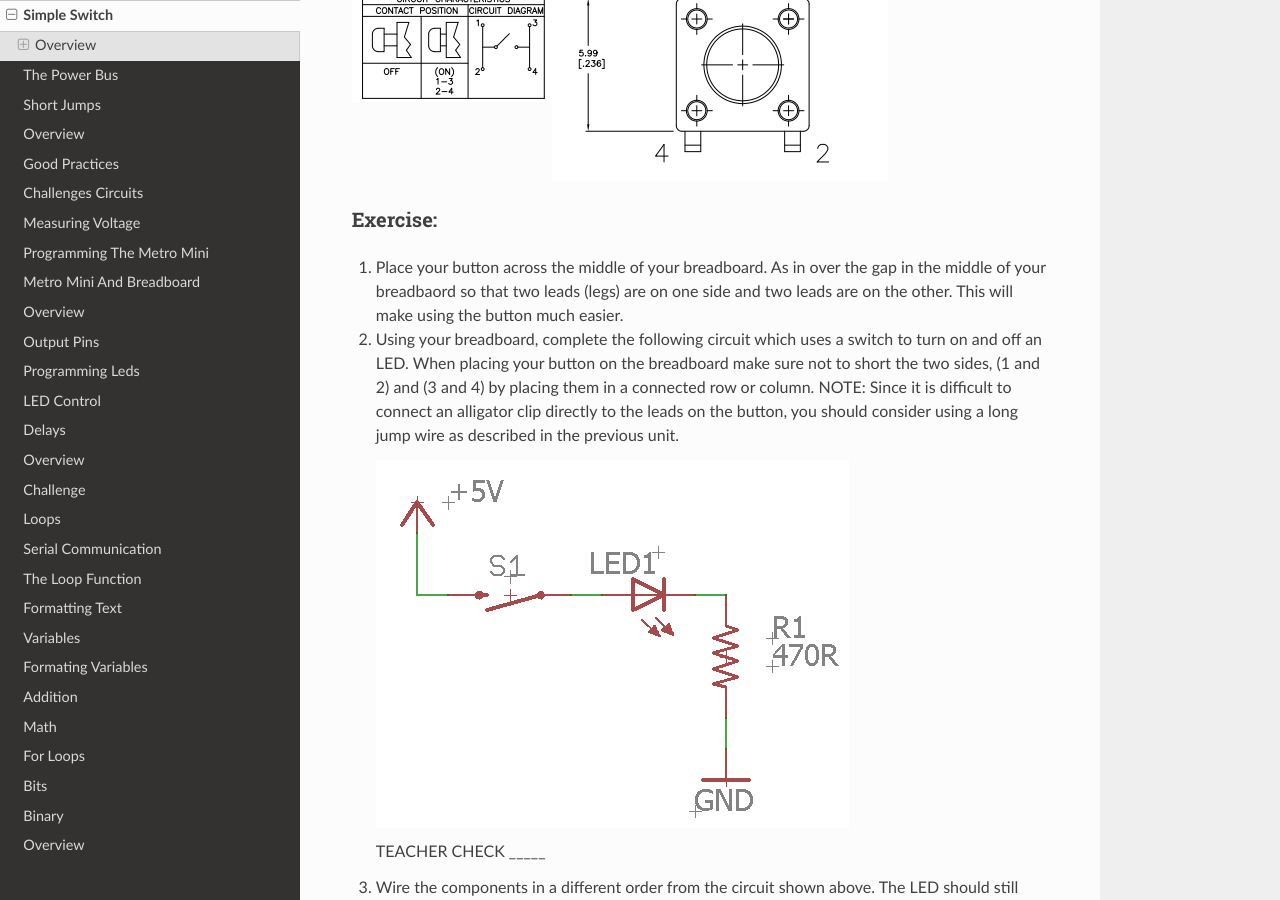
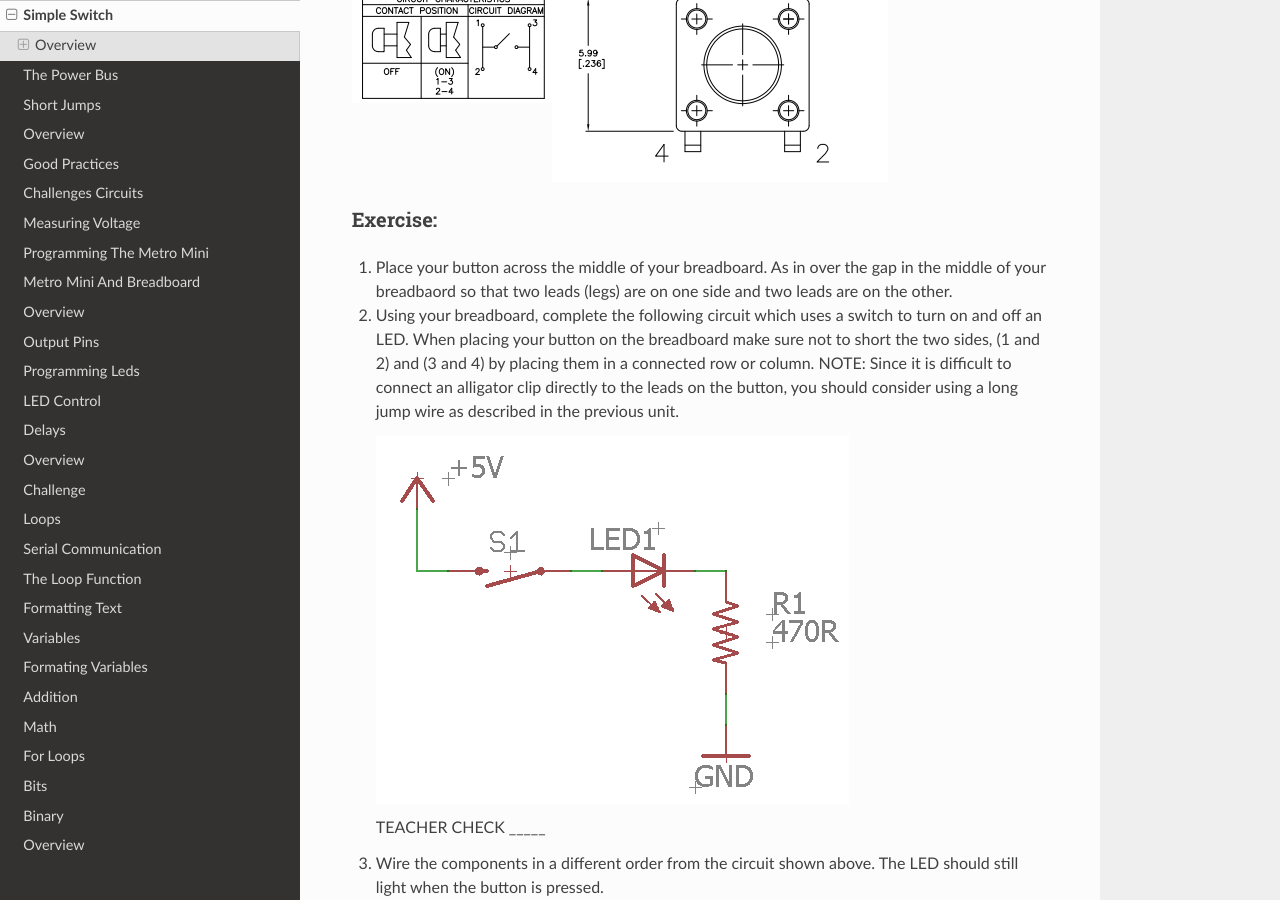
Before and after one commit to maxtkc/mvths-wiki, a Sphinx documentation site: the page built from docs/004-simple-switch.rst, in a window 1280 px wide and 900 px high, scrolled down 1075 px. Built offline with Sphinx 7.4.7 and the Read the Docs theme 2.0.0, drawn with Linux system fonts in a browser that asks for light colours; pages that are not in the unit, such as notebooks, are missing from menus.

Commit message:
Update 004-simple-switch.rst

```diff
--- a/docs/004-simple-switch.rst
+++ b/docs/004-simple-switch.rst
@@ -18,7 +18,7 @@
 
 Exercise:
 ~~~~~~~~~
-#. Place your button across the middle of your breadboard. As in over the gap in the middle of your breadbaord so that two leads (legs) are on one side and two leads are on the other. This will make using the button much easier.
+#. Place your button across the middle of your breadboard. As in over the gap in the middle of your breadbaord so that two leads (legs) are on one side and two leads are on the other.
 
 #. Using your breadboard, complete the following circuit which uses a switch to turn on and off an LED. When placing your button on the breadboard make sure not to short the two sides, (1 and 2) and (3 and 4) by placing them in a connected row or column. NOTE: Since it is difficult to connect an alligator clip directly to the leads on the button, you should consider using a long jump wire as described in the previous unit.
 
```
